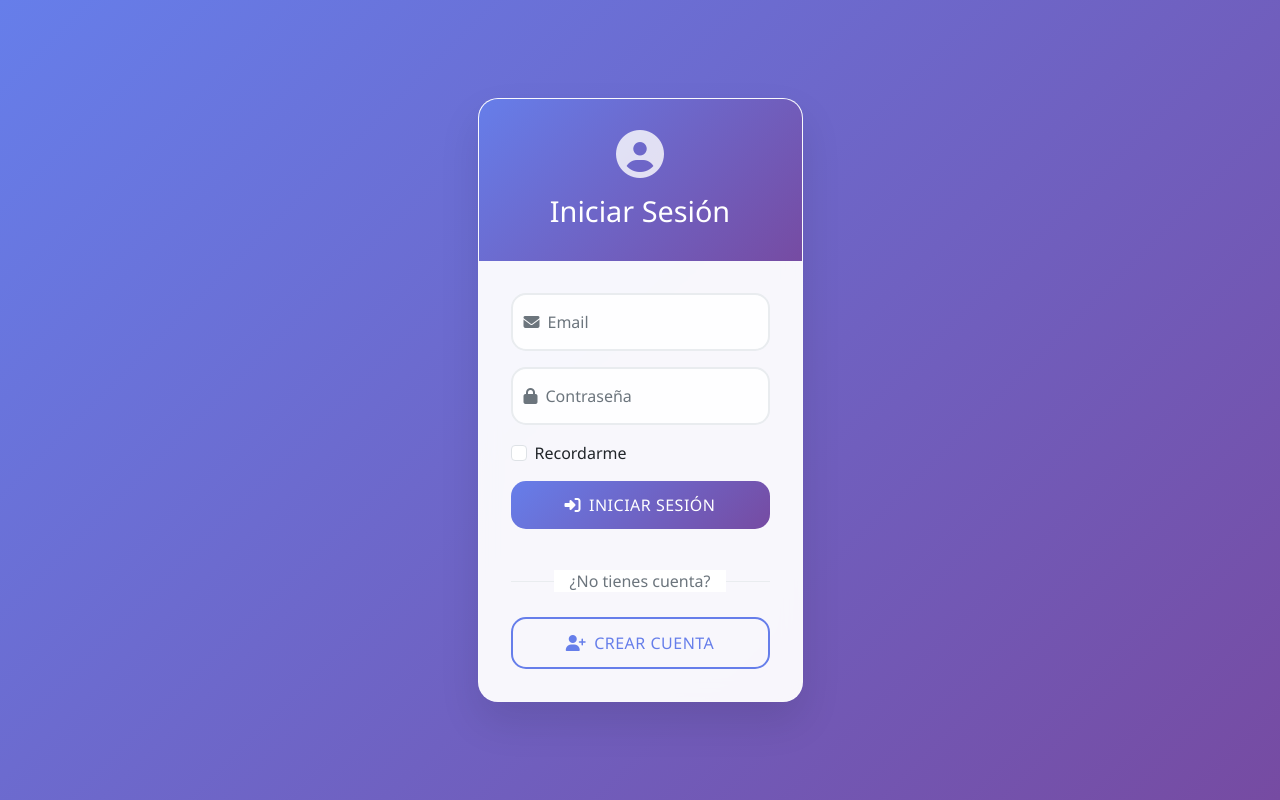
After one commit to CToph02/GO_ODT, a Django app: page /login/ in a window 1280 px wide. The commit adds this page. Run offline with Django 5.2, Linux system fonts and the light colour scheme; some libraries are stand-ins or nearby versions.

Commit message:
CToph02: Se agregó login y signup a las rutas y un login de ejemplo

```diff
--- a/ordenes_trabajo/ordenes_trabajo/gestion_ordenes/views.py
+++ b/ordenes_trabajo/ordenes_trabajo/gestion_ordenes/views.py
@@ -1,9 +1,11 @@
 from django.shortcuts import render
-from django.http import HttpResponse
 # Create your views here.
-
-def saludo(request):
-    return HttpResponse("Hola")
 
 def index(request):
     return render(request, 'index.html', {})
+
+def login(request):
+    return render(request, 'login.html', {})
+
+def signup(request):
+    return render(request, 'signup.html', {})
--- a/ordenes_trabajo/ordenes_trabajo/settings.py
+++ b/ordenes_trabajo/ordenes_trabajo/settings.py
@@ -39,7 +39,7 @@ INSTALLED_APPS = [
     'django.contrib.sessions',
     'django.contrib.messages',
     'django.contrib.staticfiles',
-    'gestion_ordenes',
+    'ordenes_trabajo',
 ]
 
 MIDDLEWARE = [
--- a/ordenes_trabajo/ordenes_trabajo/urls.py
+++ b/ordenes_trabajo/ordenes_trabajo/urls.py
@@ -16,10 +16,11 @@ Including another URLconf
 """
 from django.contrib import admin
 from django.urls import path
-from gestion_ordenes import views
+from ordenes_trabajo.gestion_ordenes  import views
 
 urlpatterns = [
     path('admin/', admin.site.urls),
-    path('saludo/', views.saludo, name='saludo'),
+    path('login/', views.login, name='login'),
+    path('signup/', views.signup, name='signup'),
     path('', views.index, name='index'),
 ]
--- /dev/null
+++ b/ordenes_trabajo/templates/login.html
@@ -0,0 +1,335 @@
+<!DOCTYPE html>
+<html lang="es">
+<head>
+    <meta charset="UTF-8">
+    <meta name="viewport" content="width=device-width, initial-scale=1.0">
+    <title>Login & Signup</title>
+    <link href="https://cdnjs.cloudflare.com/ajax/libs/bootstrap/5.3.0/css/bootstrap.min.css" rel="stylesheet">
+    <link href="https://cdnjs.cloudflare.com/ajax/libs/font-awesome/6.4.0/css/all.min.css" rel="stylesheet">
+    <style>
+        body {
+            background: linear-gradient(135deg, #667eea 0%, #764ba2 100%);
+            min-height: 100vh;
+            font-family: 'Segoe UI', Tahoma, Geneva, Verdana, sans-serif;
+        }
+
+        .auth-container {
+            max-width: 400px;
+            margin: 0 auto;
+            padding: 2rem 1rem;
+        }
+
+        .auth-card {
+            background: rgba(255, 255, 255, 0.95);
+            border-radius: 20px;
+            box-shadow: 0 20px 40px rgba(0, 0, 0, 0.1);
+            backdrop-filter: blur(10px);
+            border: 1px solid rgba(255, 255, 255, 0.2);
+            overflow: hidden;
+        }
+
+        .auth-header {
+            background: linear-gradient(135deg, #667eea 0%, #764ba2 100%);
+            color: white;
+            padding: 2rem;
+            text-align: center;
+            margin: -1px -1px 0 -1px;
+        }
+
+        .auth-header h3 {
+            margin: 0;
+            font-weight: 300;
+            font-size: 1.8rem;
+        }
+
+        .auth-body {
+            padding: 2rem;
+        }
+
+        .form-floating {
+            margin-bottom: 1rem;
+        }
+
+        .form-floating > .form-control {
+            border: 2px solid #e9ecef;
+            border-radius: 15px;
+            padding: 1rem 0.75rem;
+            height: auto;
+            background: rgba(255, 255, 255, 0.9);
+            transition: all 0.3s ease;
+        }
+
+        .form-floating > .form-control:focus {
+            border-color: #667eea;
+            box-shadow: 0 0 0 0.2rem rgba(102, 126, 234, 0.25);
+            background: white;
+        }
+
+        .form-floating > label {
+            color: #6c757d;
+            font-weight: 400;
+        }
+
+        .btn-primary {
+            background: linear-gradient(135deg, #667eea 0%, #764ba2 100%);
+            border: none;
+            border-radius: 15px;
+            padding: 0.75rem 1.5rem;
+            font-weight: 500;
+            width: 100%;
+            transition: all 0.3s ease;
+            text-transform: uppercase;
+            letter-spacing: 0.5px;
+        }
+
+        .btn-primary:hover {
+            transform: translateY(-2px);
+            box-shadow: 0 10px 20px rgba(102, 126, 234, 0.3);
+        }
+
+        .btn-outline-primary {
+            border: 2px solid #667eea;
+            color: #667eea;
+            border-radius: 15px;
+            padding: 0.75rem 1.5rem;
+            font-weight: 500;
+            width: 100%;
+            transition: all 0.3s ease;
+            text-transform: uppercase;
+            letter-spacing: 0.5px;
+            background: transparent;
+        }
+
+        .btn-outline-primary:hover {
+            background: #667eea;
+            border-color: #667eea;
+            transform: translateY(-2px);
+            box-shadow: 0 10px 20px rgba(102, 126, 234, 0.3);
+        }
+
+        .toggle-link {
+            color: #667eea;
+            text-decoration: none;
+            font-weight: 500;
+            transition: color 0.3s ease;
+        }
+
+        .toggle-link:hover {
+            color: #764ba2;
+            text-decoration: underline;
+        }
+
+        .divider {
+            text-align: center;
+            margin: 1.5rem 0;
+            position: relative;
+            color: #6c757d;
+        }
+
+        .divider::before {
+            content: '';
+            position: absolute;
+            top: 50%;
+            left: 0;
+            right: 0;
+            height: 1px;
+            background: #e9ecef;
+            z-index: 1;
+        }
+
+        .divider span {
+            background: white;
+            padding: 0 1rem;
+            position: relative;
+            z-index: 2;
+        }
+
+        .auth-form {
+            display: none;
+        }
+
+        .auth-form.active {
+            display: block;
+        }
+
+        .icon {
+            font-size: 3rem;
+            margin-bottom: 1rem;
+            opacity: 0.8;
+        }
+
+        .fade-in {
+            animation: fadeIn 0.5s ease-in;
+        }
+
+        @keyframes fadeIn {
+            from { opacity: 0; transform: translateY(20px); }
+            to { opacity: 1; transform: translateY(0); }
+        }
+    </style>
+</head>
+<body>
+    <div class="container-fluid d-flex align-items-center justify-content-center min-vh-100">
+        <div class="auth-container">
+            <div class="auth-card">
+                <div class="auth-header">
+                    <i class="fas fa-user-circle icon"></i>
+                    <h3 id="form-title">Iniciar Sesión</h3>
+                </div>
+
+                <div class="auth-body">
+                    <!-- Formulario de Login -->
+                    <form id="login-form" class="auth-form active fade-in">
+                        <div class="form-floating">
+                            <input type="email" class="form-control" id="login-email" placeholder="name@example.com" required>
+                            <label for="login-email">
+                                <i class="fas fa-envelope me-2"></i>Email
+                            </label>
+                        </div>
+
+                        <div class="form-floating">
+                            <input type="password" class="form-control" id="login-password" placeholder="Password" required>
+                            <label for="login-password">
+                                <i class="fas fa-lock me-2"></i>Contraseña
+                            </label>
+                        </div>
+
+                        <div class="form-check mb-3">
+                            <input class="form-check-input" type="checkbox" id="remember-me">
+                            <label class="form-check-label" for="remember-me">
+                                Recordarme
+                            </label>
+                        </div>
+
+                        <button type="submit" class="btn btn-primary mb-3">
+                            <i class="fas fa-sign-in-alt me-2"></i>Iniciar Sesión
+                        </button>
+
+                        <div class="divider">
+                            <span>¿No tienes cuenta?</span>
+                        </div>
+
+                        <button type="button" class="btn btn-outline-primary" onclick="toggleForm()">
+                            <i class="fas fa-user-plus me-2"></i>Crear Cuenta
+                        </button>
+                    </form>
+
+                    <!-- Formulario de Signup -->
+                    <form id="signup-form" class="auth-form">
+                        <div class="form-floating">
+                            <input type="text" class="form-control" id="signup-name" placeholder="Nombre completo" required>
+                            <label for="signup-name">
+                                <i class="fas fa-user me-2"></i>Nombre completo
+                            </label>
+                        </div>
+
+                        <div class="form-floating">
+                            <input type="email" class="form-control" id="signup-email" placeholder="name@example.com" required>
+                            <label for="signup-email">
+                                <i class="fas fa-envelope me-2"></i>Email
+                            </label>
+                        </div>
+
+                        <div class="form-floating">
+                            <input type="password" class="form-control" id="signup-password" placeholder="Password" required>
+                            <label for="signup-password">
+                                <i class="fas fa-lock me-2"></i>Contraseña
+                            </label>
+                        </div>
+
+                        <div class="form-floating">
+                            <input type="password" class="form-control" id="signup-confirm-password" placeholder="Confirmar contraseña" required>
+                            <label for="signup-confirm-password">
+                                <i class="fas fa-lock me-2"></i>Confirmar contraseña
+                            </label>
+                        </div>
+
+                        <div class="form-check mb-3">
+                            <input class="form-check-input" type="checkbox" id="accept-terms" required>
+                            <label class="form-check-label" for="accept-terms">
+                                Acepto los <a href="#" class="toggle-link">términos y condiciones</a>
+                            </label>
+                        </div>
+
+                        <button type="submit" class="btn btn-primary mb-3">
+                            <i class="fas fa-user-plus me-2"></i>Crear Cuenta
+                        </button>
+
+                        <div class="divider">
+                            <span>¿Ya tienes cuenta?</span>
+                        </div>
+
+                        <button type="button" class="btn btn-outline-primary" onclick="toggleForm()">
+                            <i class="fas fa-sign-in-alt me-2"></i>Iniciar Sesión
+                        </button>
+                    </form>
+                </div>
+            </div>
+        </div>
+    </div>
+
+    <script src="https://cdnjs.cloudflare.com/ajax/libs/bootstrap/5.3.0/js/bootstrap.bundle.min.js"></script>
+    <script>
+        function toggleForm() {
+            const loginForm = document.getElementById('login-form');
+            const signupForm = document.getElementById('signup-form');
+            const formTitle = document.getElementById('form-title');
+
+            if (loginForm.classList.contains('active')) {
+                loginForm.classList.remove('active');
+                signupForm.classList.add('active', 'fade-in');
+                formTitle.textContent = 'Crear Cuenta';
+            } else {
+                signupForm.classList.remove('active');
+                loginForm.classList.add('active', 'fade-in');
+                formTitle.textContent = 'Iniciar Sesión';
+            }
+
+            // Limpiar campos
+            document.querySelectorAll('.form-control').forEach(input => {
+                input.value = '';
+            });
+        }
+
+        // Manejo del formulario de login
+        document.getElementById('login-form').addEventListener('submit', function(e) {
+            e.preventDefault();
+            const email = document.getElementById('login-email').value;
+            const password = document.getElementById('login-password').value;
+
+            // Aquí iría la lógica de autenticación
+            console.log('Login attempt:', { email, password });
+            alert('Funcionalidad de login - Revisar consola');
+        });
+
+        // Manejo del formulario de signup
+        document.getElementById('signup-form').addEventListener('submit', function(e) {
+            e.preventDefault();
+            const name = document.getElementById('signup-name').value;
+            const email = document.getElementById('signup-email').value;
+            const password = document.getElementById('signup-password').value;
+            const confirmPassword = document.getElementById('signup-confirm-password').value;
+
+            if (password !== confirmPassword) {
+                alert('Las contraseñas no coinciden');
+                return;
+            }
+
+            // Aquí iría la lógica de registro
+            console.log('Signup attempt:', { name, email, password });
+            alert('Funcionalidad de registro - Revisar consola');
+        });
+
+        // Agregar efectos de hover en los inputs
+        document.querySelectorAll('.form-control').forEach(input => {
+            input.addEventListener('focus', function() {
+                this.parentElement.style.transform = 'translateY(-2px)';
+            });
+
+            input.addEventListener('blur', function() {
+                this.parentElement.style.transform = 'translateY(0)';
+            });
+        });
+    </script>
+</body>
+</html>
```
Also changed, not shown: ordenes_trabajo/templates/index.html (+16 -1 lines), ordenes_trabajo/templates/signup.html (added, +11 -0 lines).
